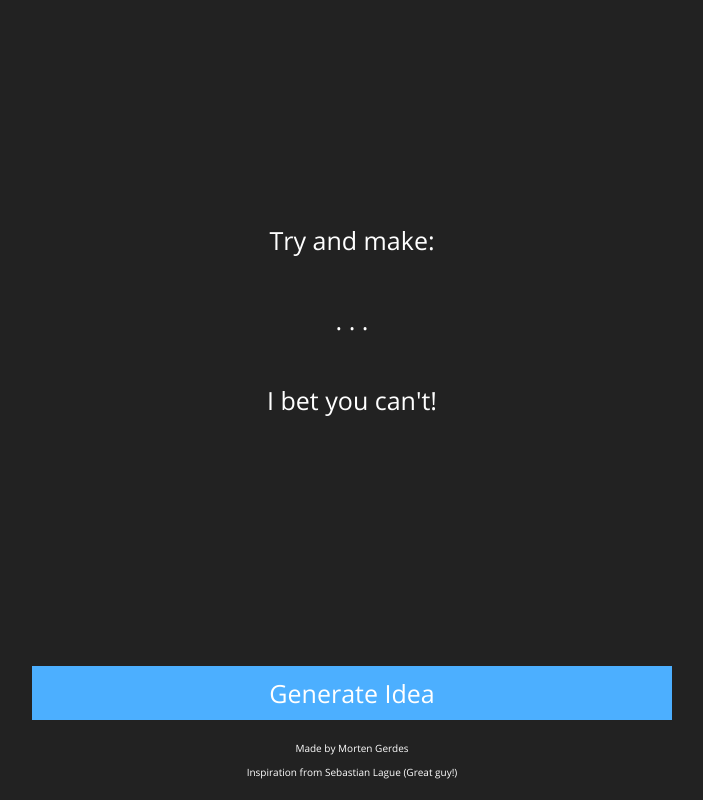
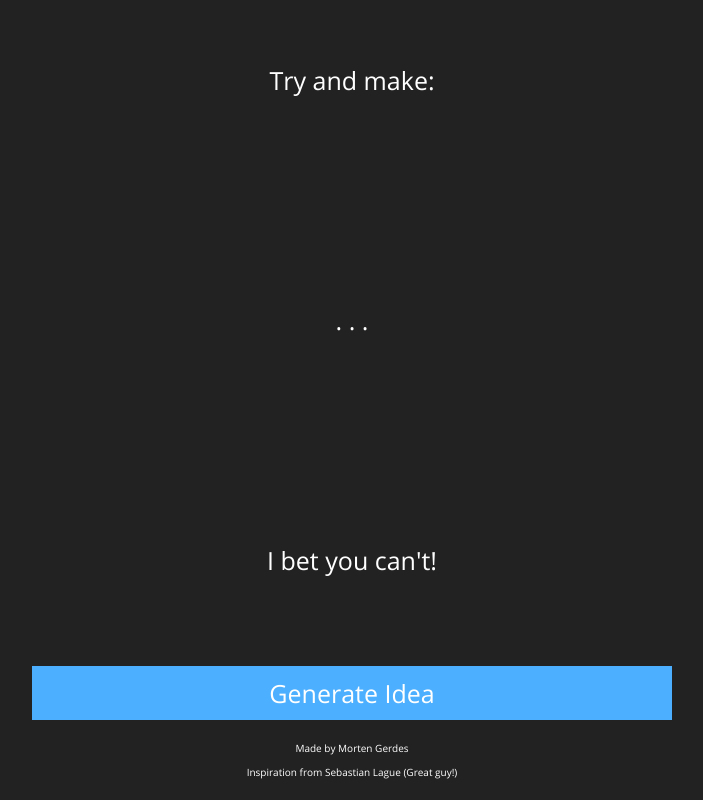
Before and after one commit to MortenGerdes/MortenGerdes.github.io, a plain HTML site: page index.html in a window 1280 px wide. Shown: the whole page, without its empty margins (288-991 px from the left). Drawn offline with Linux system fonts and the light colour scheme.

Commit message:
Scaling stuffs

```diff
--- a/stylesheet.css
+++ b/stylesheet.css
@@ -36,7 +36,7 @@ body {
 
 	position: fixed;
 	width: 90%;
-	top: 30%;
+	top: 10%;
 	left: 50%;
 	transform: translate(-50%, -50%);
 	/*outline: 2px solid #555555;*/
@@ -50,7 +50,7 @@ body {
 
 	position: fixed;
 	width: 90%;
-	top: 50%;
+	top: 70%;
 	left: 50%;
 	transform: translate(-50%, -50%);
 	/*outline: 2px solid #555555;*/
```
